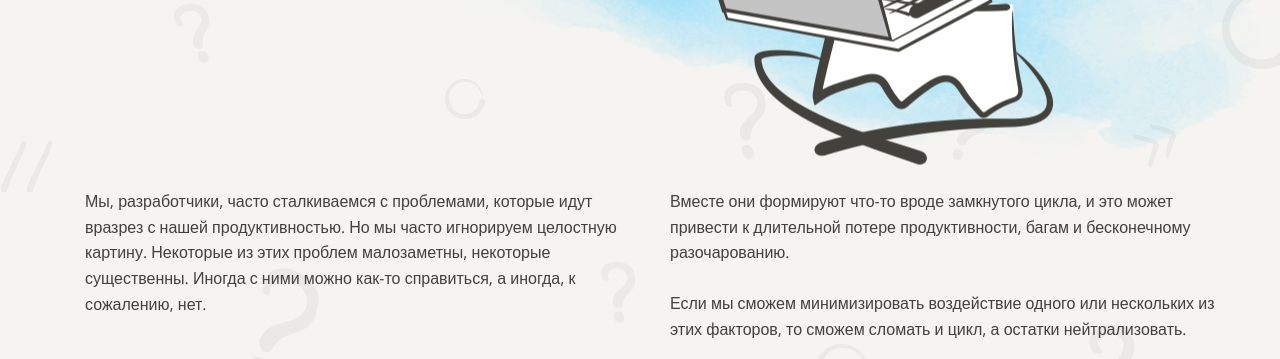
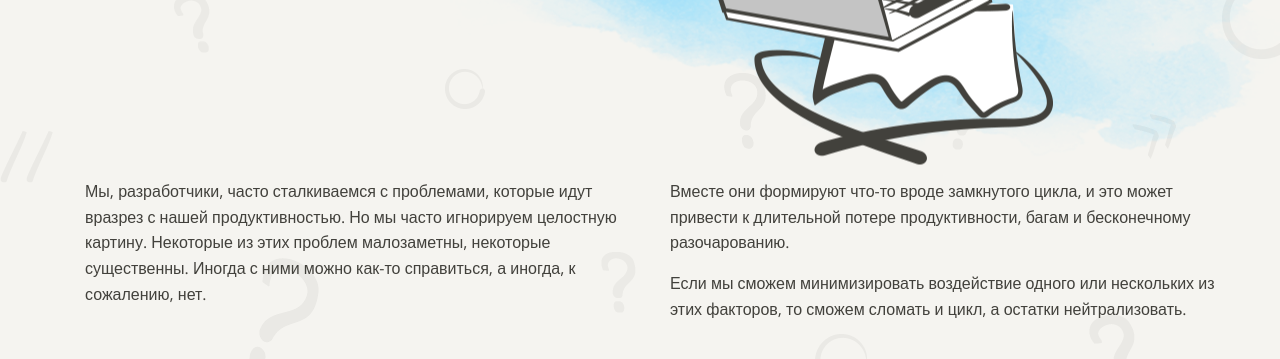
Before and after one commit to richpeach-bot/layout-designer-project-58, a website: page src/index.html in a window 1280 px wide. Shown: the part 380-739 px from the top of the page. Drawn offline with nearby package versions, Linux system fonts and the light colour scheme; a web font is replaced by a local one.

Commit message:
improve styles

```diff
--- a/src/styles/style.css
+++ b/src/styles/style.css
@@ -130,8 +130,8 @@ h6 {
 }
 
 .hero-text p {
-  margin-top: 25px;
-  margin-bottom: 20px;
+  margin-top: 15px;
+  margin-bottom: 15px;
 }
 
 .hero-text:first-child {
```
